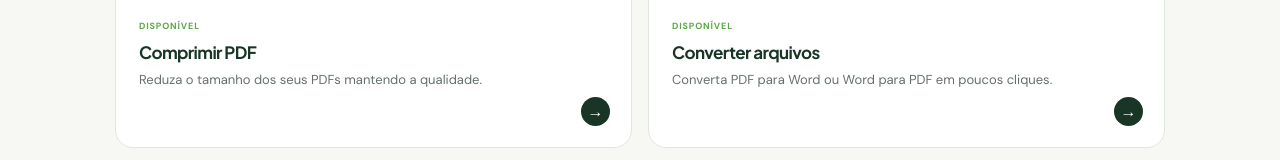
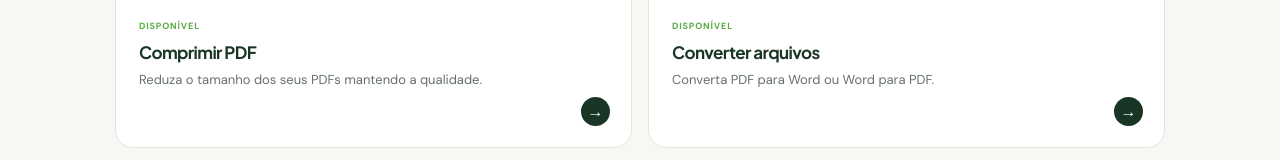
Before and after one commit to AntonioC0/ferramentas, a website: page public/index.html in a window 1280 px wide. Shown: the part 220-380 px from the top of the page. Drawn offline with Linux system fonts and the light colour scheme.

Commit message:
Update index.html

```diff
--- a/public/index.html
+++ b/public/index.html
@@ -17,7 +17,7 @@
         <div class="section-heading"><div><span class="section-kicker">APLICAÇÕES</span><h2 id="tools-title">Ferramentas do setor</h2></div><p>Escolha uma aplicação para começar.</p></div>
         <div class="tools-grid">
           <a class="tool-card tool-card-ready" href="#comprimir-pdf"><span class="tool-icon tool-icon-pdf" aria-hidden="true"><svg viewBox="0 0 24 24"><path d="M6 2.75h8l4 4V20a1.25 1.25 0 0 1-1.25 1.25h-10.5A1.25 1.25 0 0 1 6 20V4A1.25 1.25 0 0 1 7.25 2.75Z"/><path d="M14 2.75V7h4M8.5 16.5h7M8.5 13h5"/></svg></span><div><span class="tool-status">DISPONÍVEL</span><h3>Comprimir PDF</h3><p>Reduza o tamanho dos seus PDFs mantendo a qualidade.</p></div><span class="card-arrow" aria-hidden="true">→</span></a>
-          <a class="tool-card tool-card-ready" href="#converter-arquivos"><span class="tool-icon tool-icon-convert" aria-hidden="true">↔</span><div><span class="tool-status">DISPONÍVEL</span><h3>Converter arquivos</h3><p>Converta PDF para Word ou Word para PDF em poucos cliques.</p></div><span class="card-arrow" aria-hidden="true">→</span></a>
+          <a class="tool-card tool-card-ready" href="#converter-arquivos"><span class="tool-icon tool-icon-convert" aria-hidden="true">↔</span><div><span class="tool-status">DISPONÍVEL</span><h3>Converter arquivos</h3><p>Converta PDF para Word ou Word para PDF.</p></div><span class="card-arrow" aria-hidden="true">→</span></a>
         </div>
       </section>
     </section>
```
